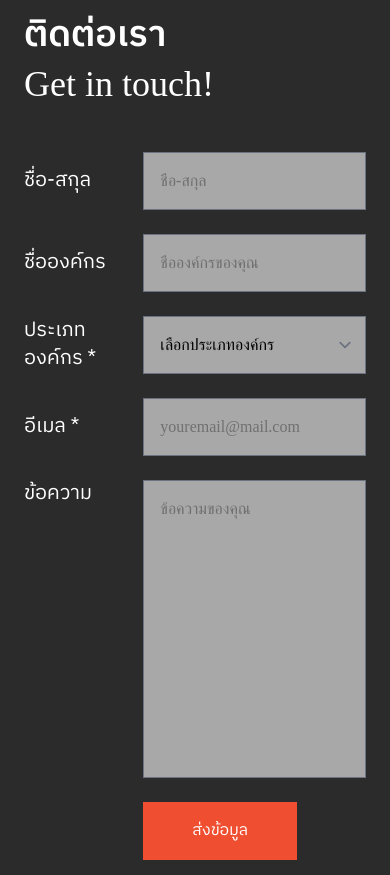
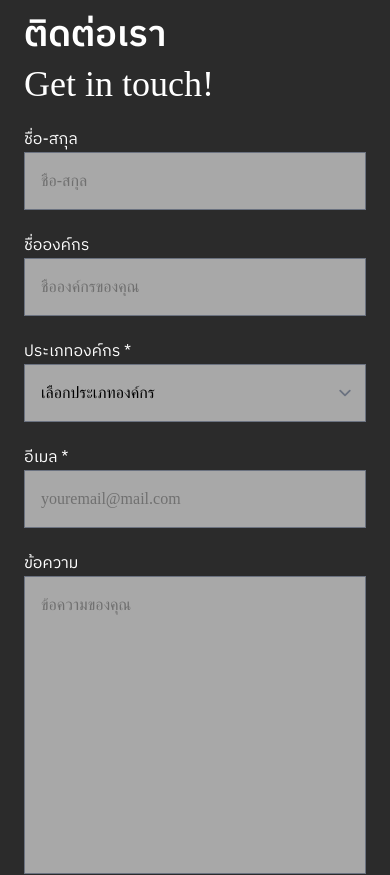
Before and after one commit to jukbot/policy-dialogue, a Next.js app: page /about in a window 390 px wide. Shown: the part 5220-6095 px from the top of the page. Built offline with nearby package versions, Linux system fonts and the light colour scheme; a web font is replaced by a local one; what tailwindcss-debug-screens would draw is missing.

Commit message:
refactor: optimize mobile

```diff
--- a/pages/about.tsx
+++ b/pages/about.tsx
@@ -95,7 +95,7 @@ const AboutPage = () => {
           </div>
         </section>
         <section className="relative h-full bg-secondary">
-          <div className="max-w-6xl px-6 py-24 mx-auto space-y-12 lg:px-12">
+          <div className="max-w-6xl px-6 py-24 mx-auto space-y-6 md:space-y-12 lg:px-12">
             <div className="space-y-2 text-white">
               <h2 className="text-4xl font-bold lg:text-6xl">ติดต่อเรา</h2>
               <p className="text-4xl font-body">Get in touch!</p>
@@ -103,7 +103,7 @@ const AboutPage = () => {
             <form onSubmit={(e) => handleFormSubmit(e)}>
               <div className="grid grid-cols-1 gap-y-6 gap-x-12 lg:grid-cols-2">
                 <div className="col-span-1 space-y-6">
-                  <div className="grid items-start grid-cols-3 gap-4">
+                  <div className="md:grid items-start grid-cols-3 gap-4">
                     <label htmlFor="fullname" className="label-input">
                       ชื่อ-สกุล
                     </label>
@@ -111,7 +111,7 @@ const AboutPage = () => {
                       <input type="text" name="full-name" id="fullname" placeholder="ชื่อ-สกุล" className="text-input" maxLength={60} />
                     </div>
                   </div>
-                  <div className="grid items-start grid-cols-3 gap-4">
+                  <div className="md:grid items-start grid-cols-3 gap-4">
                     <label htmlFor="organizename" className="label-input">
                       ชื่อองค์กร
                     </label>
@@ -119,7 +119,7 @@ const AboutPage = () => {
                       <input type="text" name="organization-name" id="organizename" placeholder="ชื่อองค์กรของคุณ" className="text-input" maxLength={60} />
                     </div>
                   </div>
-                  <div className="grid items-start grid-cols-3 gap-4">
+                  <div className="md:grid items-start grid-cols-3 gap-4">
                     <label htmlFor="organizetype" className="label-input">
                       ประเภทองค์กร *
                     </label>
@@ -150,7 +150,7 @@ const AboutPage = () => {
                       )}
                     </div>
                   </div>
-                  <div className="grid items-start grid-cols-3 gap-4">
+                  <div className="md:grid items-start grid-cols-3 gap-4">
                     <label htmlFor="email" className="label-input">
                       อีเมล *
                     </label>
@@ -161,8 +161,8 @@ const AboutPage = () => {
                   </div>
                 </div>
                 <div className="col-span-1">
-                  <div className="grid items-start grid-cols-3 gap-4">
-                    <label htmlFor="message" className="items-start col-span-1 label-input lg:justify-end lg:mr-6">
+                  <div className="md:grid items-start grid-cols-3 gap-4">
+                    <label htmlFor="message" className="items-start label-input lg:justify-end lg:mr-6">
                       ข้อความ
                     </label>
                     <div className="col-span-2 space-y-6">
--- a/pages/archive.tsx
+++ b/pages/archive.tsx
@@ -96,7 +96,10 @@ const ArchivePage = () => {
 
                   <div className="space-y-1">
                     <p className="text-lg font-bold">Intermediate Care</p>
-                    <p className="font-body">ระบบการดูแลผู้ป่วยระยะกลาง สำหรับผู้สูงอายุ ที่อยู่ในช่วง 6 เดือนทองหลังพ้นภาวะวิกฤต</p>
+                    <p className="font-body">
+                      ระบบการดูแลผู้ป่วยระยะกลาง สำหรับผู้สูงอายุ ที่อยู่ในช่วง
+                      <br /> 6 เดือนทองหลังพ้นภาวะวิกฤต
+                    </p>
                   </div>
                 </div>
                 <div className="flex items-center justify-center mt-auto text-sm font-body">
--- a/styles/globals.css
+++ b/styles/globals.css
@@ -143,7 +143,7 @@
     @apply p-4 block w-full max-w-lg font-body placeholder-[#707070] bg-[#a8a8a8] focus:outline-none focus:ring-primary focus:border-primary;
   }
   .label-input {
-    @apply inline-flex items-center block h-full text-xl text-white;
+    @apply inline-flex items-center block h-full text-base sm:text-lg lg:text-xl text-white;
   }
   .required {
     @apply inline-block text-sm align-top text-primary;
```
